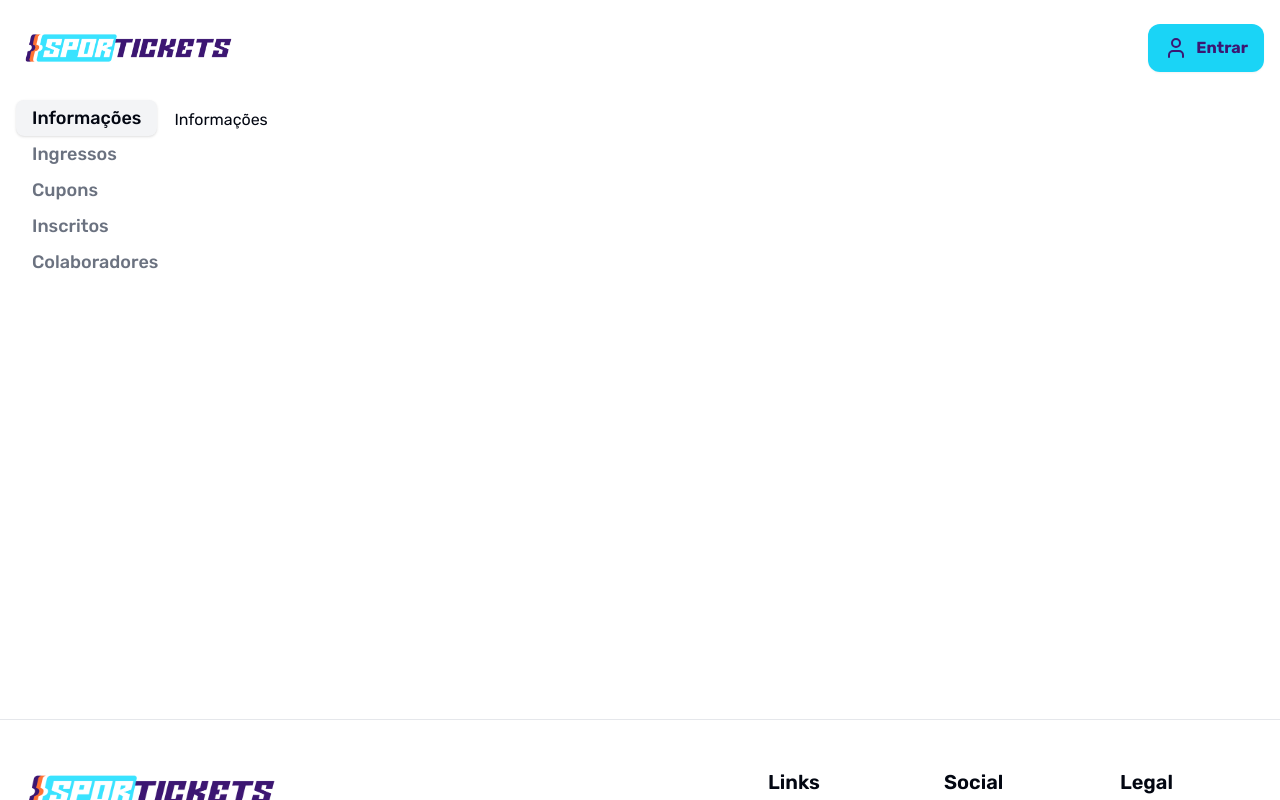
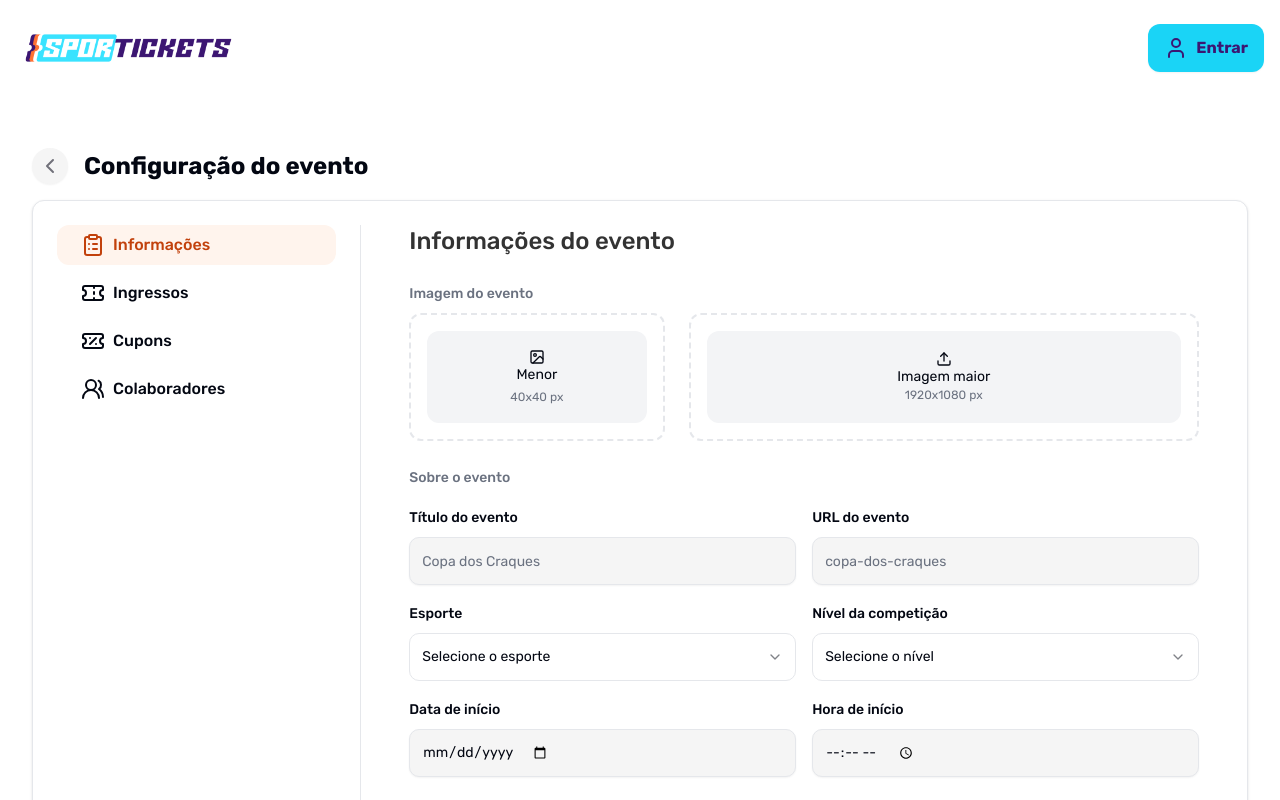
Before and after one commit to SporTickets-Repo/SporTickets-Front, a Next.js app: page /evento/criar in a window 1280 px wide. Shown: the top 800 px of the page. Built offline with nearby package versions, Linux system fonts and the light colour scheme; no server answers.

Commit message:
feat: refactor CreateEventForm and related components for improved event creation experience

```diff
--- a/components/pages/profile/organizer-profile.tsx
+++ b/components/pages/profile/organizer-profile.tsx
@@ -1,3 +1,5 @@
+"use client";
+
 import { Separator } from "@/components/ui/separator";
 import { Tabs, TabsContent, TabsList, TabsTrigger } from "@/components/ui/tabs";
 import { ProfileEventList } from "./organizer/profile-event-list";
--- a/components/pages/profile/organizer/create-event-form.tsx
+++ b/components/pages/profile/organizer/create-event-form.tsx
@@ -1,40 +1,175 @@
-import { Tabs, TabsContent, TabsList, TabsTrigger } from "@/components/ui/tabs";
-import { Separator } from "@radix-ui/react-separator";
+"use client";
+
+import { zodResolver } from "@hookform/resolvers/zod";
+import { useState } from "react";
+import { FormProvider, useForm } from "react-hook-form";
+
+import { Button } from "@/components/ui/button";
+import { Card } from "@/components/ui/card";
+import { Separator } from "@/components/ui/separator";
+import {
+  ChevronLeft,
+  ClipboardList,
+  Ticket,
+  TicketPercent,
+  Users2,
+} from "lucide-react";
+
+import {
+  CreateEventFormValues,
+  createEventFormValuesSchema,
+} from "@/schemas/createEventSchema";
+import router from "next/router";
+import { CollaboratorsTab } from "./create-form-tabs/collaborators-tab";
+import { CouponsTab } from "./create-form-tabs/coupons-tab";
+import { InfoTab } from "./create-form-tabs/info-tab";
+import { TicketsTab } from "./create-form-tabs/tickets-tab";
+
+type TabType = "info" | "tickets" | "coupons" | "collaborators";
 
 export function CreateEventForm() {
+  const methods = useForm<CreateEventFormValues>({
+    resolver: zodResolver(createEventFormValuesSchema),
+    defaultValues: {
+      event: {
+        title: "",
+        name: "",
+        slug: "",
+        type: "",
+        startDate: "",
+        startTime: "",
+        endDate: "",
+        endTime: "",
+        description: "",
+        additionalInfo: "",
+        cep: "",
+        place: "",
+        regulation: "",
+        bannerImageFile: "",
+        smallImageFile: "",
+      },
+      ticketTypes: [],
+      collaborators: [],
+    },
+  });
+
+  const handleGoBack = () => {
+    router.back();
+  };
+
+  const [activeTab, setActiveTab] = useState<TabType>("info");
+
+  const renderActiveTab = () => {
+    switch (activeTab) {
+      case "info":
+        return <InfoTab />;
+      case "tickets":
+        return <TicketsTab />;
+      case "coupons":
+        return <CouponsTab />;
+      case "collaborators":
+        return <CollaboratorsTab />;
+      default:
+        return null;
+    }
+  };
+
+  function onSubmit(data: CreateEventFormValues) {
+    const startDateTime = new Date(
+      data.event.startDate + "T" + data.event.startTime
+    );
+    const endDateTime = new Date(data.event.endDate + "T" + data.event.endTime);
+
+    console.log("Start Date:", startDateTime);
+    console.log("End Date:", endDateTime);
+    console.log("Event Data:", data);
+  }
+
+  const onError = (errors: any) => {
+    console.log("Validation errors:", errors);
+  };
+
   return (
-    <div>
-      <Tabs
-        defaultValue="information"
-        orientation="vertical"
-        className="w-full flex flex-row"
-      >
-        <TabsList className="flex flex-col h-full items-start ">
-          <TabsTrigger value="information">Informações</TabsTrigger>
-          <TabsTrigger value="tickets">Ingressos</TabsTrigger>
-          <TabsTrigger value="coupons">Cupons</TabsTrigger>
-          <TabsTrigger value="subscriber">Inscritos</TabsTrigger>
-          <TabsTrigger value="partners">Colaboradores</TabsTrigger>
-        </TabsList>
-        <Separator className="" orientation="vertical" />
-        <TabsContent value="information">
-          <div>
-            <p>Informações</p>
+    <div className="container max-w-7xl mx-auto py-10">
+      <div className="flex items-center space-x-4 mt-2 mb-4">
+        <Button
+          variant="tertiary"
+          className="rounded-full"
+          size="icon"
+          onClick={handleGoBack}
+        >
+          <ChevronLeft size={16} className="text-zinc-500" />
+        </Button>
+        <div>
+          <h1 className="text-2xl font-bold">Configuração do evento</h1>
+          <p className="text-sm text-muted-foreground"></p>
+        </div>
+      </div>
+      <Card className="p-6 space-y-6 min-h-[80vh]">
+        <div className="flex flex-col md:flex-row">
+          <div className="w-full md:w-1/4 space-y-2">
+            <nav className="space-y-2">
+              <Button
+                variant={activeTab === "info" ? "orange-inverse" : "ghost"}
+                className="w-full justify-start gap-2 h-10"
+                onClick={() => setActiveTab("info")}
+              >
+                <ClipboardList className="w-4 h-4" />
+                Informações
+              </Button>
+              <Button
+                variant={activeTab === "tickets" ? "orange-inverse" : "ghost"}
+                className="w-full justify-start gap-2 h-10"
+                onClick={() => setActiveTab("tickets")}
+              >
+                <Ticket className="w-4 h-4" />
+                Ingressos
+              </Button>
+              <Button
+                variant={activeTab === "coupons" ? "orange-inverse" : "ghost"}
+                className="w-full justify-start gap-2 h-10"
+                onClick={() => setActiveTab("coupons")}
+              >
+                <TicketPercent className="w-4 h-4" />
+                Cupons
+              </Button>
+              <Button
+                variant={
+                  activeTab === "collaborators" ? "orange-inverse" : "ghost"
+                }
+                className="w-full justify-start gap-2 h-10"
+                onClick={() => setActiveTab("collaborators")}
+              >
+                <Users2 className="w-4 h-4" />
+                Colaboradores
+              </Button>
+            </nav>
           </div>
-        </TabsContent>
-        <TabsContent value="tickets">
-          <p>Ingressos</p>
-        </TabsContent>
-        <TabsContent value="coupons">
-          <p>Cupons</p>
-        </TabsContent>
-        <TabsContent value="subscriber">
-          <p>Inscritos</p>
-        </TabsContent>
-        <TabsContent value="partners">
-          <p>Colaboradores</p>
-        </TabsContent>
-      </Tabs>
+
+          <div className="hidden md:block px-6">
+            <Separator orientation="vertical" className="h-full" />
+          </div>
+          <div className="md:hidden my-6">
+            <Separator orientation="horizontal" />
+          </div>
+
+          <div className="w-full md:w-3/4">
+            <FormProvider {...methods}>
+              <form
+                onSubmit={methods.handleSubmit(onSubmit, onError)}
+                className="space-y-6"
+              >
+                {renderActiveTab()}
+                {activeTab === "collaborators" && (
+                  <div className="flex justify-end gap-4">
+                    <Button type="submit">Criar evento</Button>
+                  </div>
+                )}
+              </form>
+            </FormProvider>
+          </div>
+        </div>
+      </Card>
     </div>
   );
 }
--- a/components/pages/profile/organizer/profile-event-card.tsx
+++ b/components/pages/profile/organizer/profile-event-card.tsx
@@ -1,3 +1,4 @@
+"use client";
 import Image from "next/image";
 import { FC } from "react";
 
--- a/components/pages/profile/organizer/profile-event-list.tsx
+++ b/components/pages/profile/organizer/profile-event-list.tsx
@@ -1,3 +1,4 @@
+"use client";
 import { Button } from "@/components/ui/button";
 import { PlusIcon } from "lucide-react";
 import Link from "next/link";
@@ -17,7 +18,7 @@ export function ProfileEventList({ events }: ProfileEventListProps) {
   return (
     <div className="space-y-4">
       <div className="flex items-center justify-start">
-        <Link href="/create-event">
+        <Link href="/evento/criar">
           <Button
             variant="default-inverse"
             className="rounded-sm text-md font-medium py-5"
```
